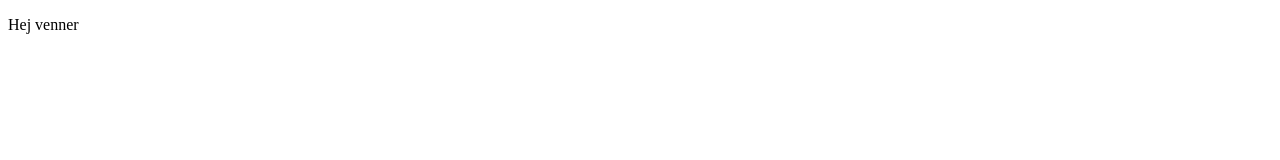
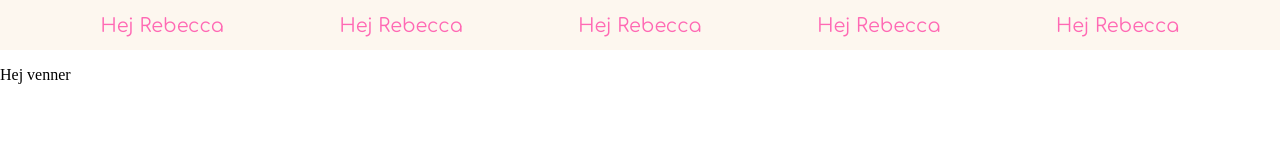
Before and after one commit to rebe4175/gitgroup, a plain HTML site: page index.html in a window 1280 px wide. Drawn offline with Linux system fonts and the light colour scheme.

Commit message:
navigation + styling

```diff
--- a/index.html
+++ b/index.html
@@ -1,14 +1,28 @@
 <!DOCTYPE html>
 <html lang="en">
-<head>
-    <meta charset="UTF-8">
-    <meta name="viewport" content="width=device-width, initial-scale=1.0">
-    <meta http-equiv="X-UA-Compatible" content="ie=edge">
+  <head>
+    <meta charset="UTF-8" />
+    <meta name="viewport" content="width=device-width, initial-scale=1.0" />
+    <meta http-equiv="X-UA-Compatible" content="ie=edge" />
+    <link
+      href="https://fonts.googleapis.com/css?family=Comfortaa"
+      rel="stylesheet"
+    />
+    <link rel="stylesheet" href="simone.css" />
     <title>Git in groups</title>
-</head>
-<body>
-
-<p>Hej venner</p>
-
-</body>
+  </head>
+  <body>
+    <header>
+      <nav>
+        <ul>
+          <li>Hej Rebecca</li>
+          <li>Hej Rebecca</li>
+          <li>Hej Rebecca</li>
+          <li>Hej Rebecca</li>
+          <li>Hej Rebecca</li>
+        </ul>
+      </nav>
+    </header>
+    <p>Hej venner</p>
+  </body>
 </html>
--- /dev/null
+++ b/simone.css
@@ -0,0 +1,28 @@
+body {
+  margin: 0;
+}
+
+nav {
+  background-color: rgb(253, 247, 239);
+  height: 50px;
+}
+
+ul {
+  display: flex;
+  list-style: none;
+  justify-content: space-evenly;
+  padding: 0;
+  margin: 0;
+}
+
+li {
+  font-size: 1.2em;
+  color: hotpink;
+  font-family: "Comfortaa", cursive;
+  padding: 15px;
+}
+
+li:hover {
+  text-decoration: underline;
+  color: black;
+}
```
